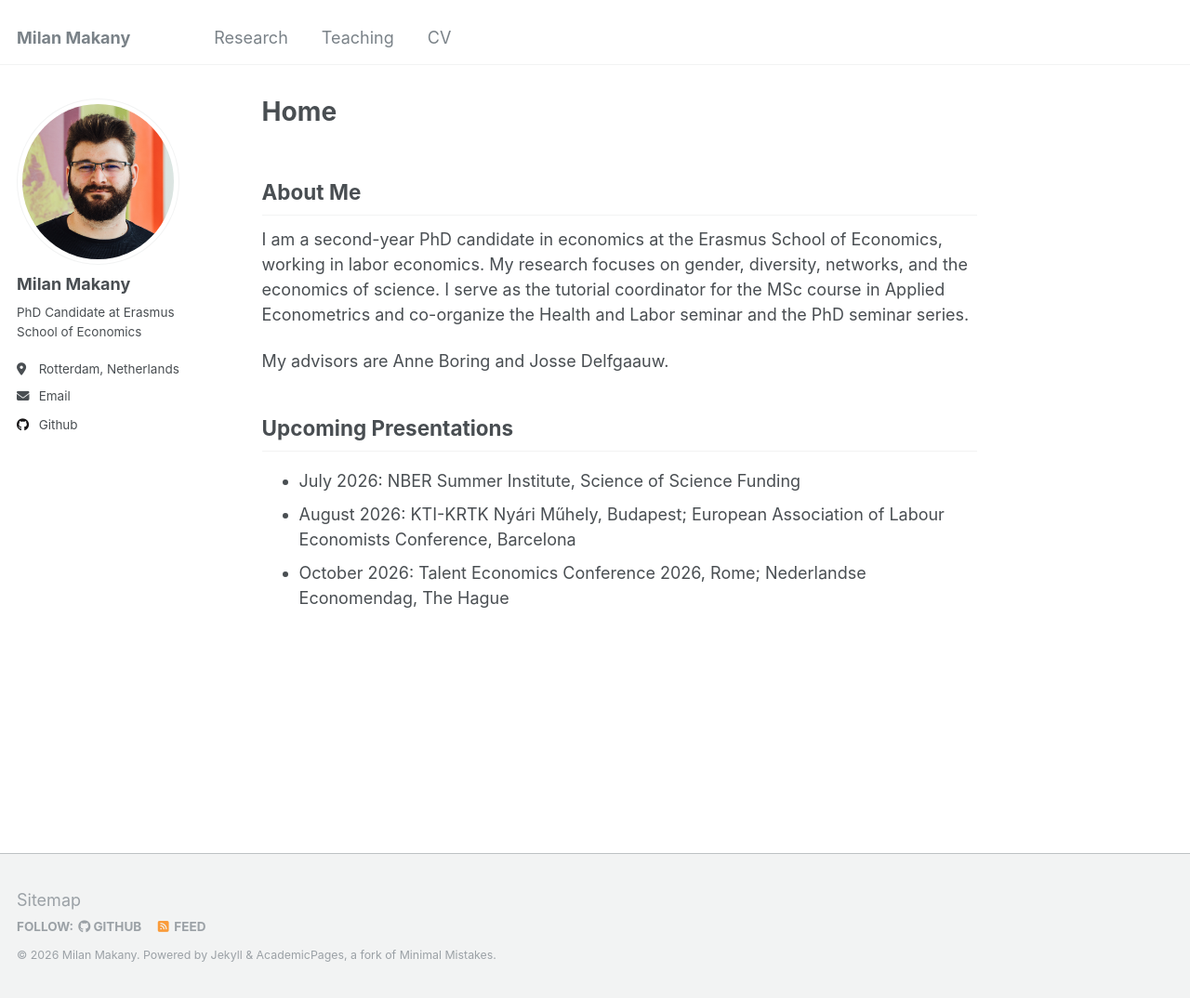
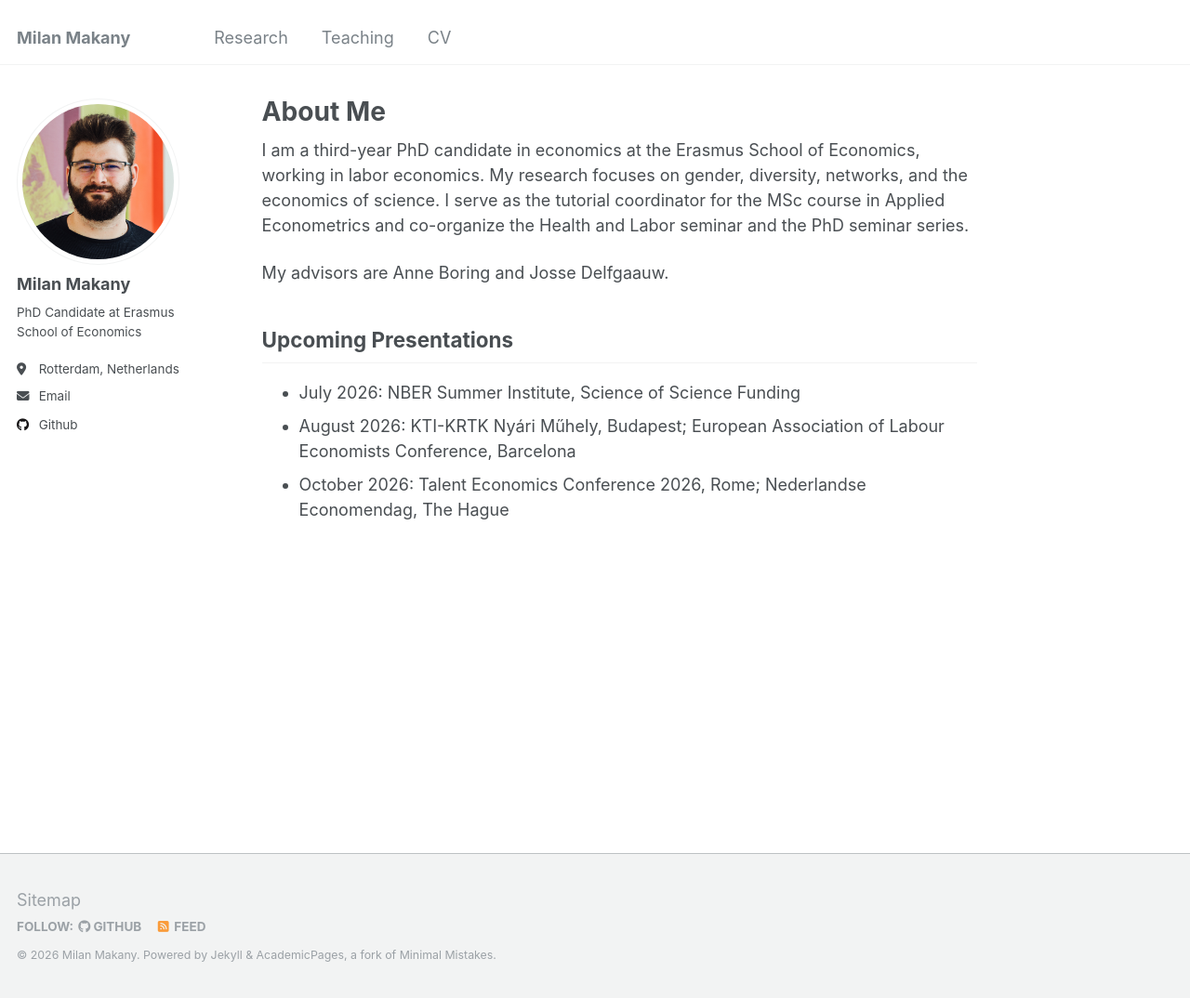
Before and after one commit to makany-milan/makany-milan.github.io, a Jekyll site: the page built from _pages/about.md, in a window 1280 px wide and 1074 px high. Shown: the whole window at 93% size. Built offline with Jekyll 4.4.1, drawn with Linux system fonts in a browser that asks for light colours.

Commit message:
updated landing page

```diff
--- a/_pages/about.md
+++ b/_pages/about.md
@@ -1,15 +1,13 @@
 ---
 permalink: /
-title: "Home"
+title: "About Me"
 author_profile: true
 redirect_from:
   - /about/
   - /about.html
 ---
 
-## About Me
-
-I am a second-year PhD candidate in economics at the Erasmus School of Economics, working in labor economics.
+I am a third-year PhD candidate in economics at the Erasmus School of Economics, working in labor economics.
 My research focuses on gender, diversity, networks, and the economics of science.
 I serve as the tutorial coordinator for the MSc course in Applied Econometrics and co-organize the Health and Labor seminar and the PhD seminar series.
 
```
